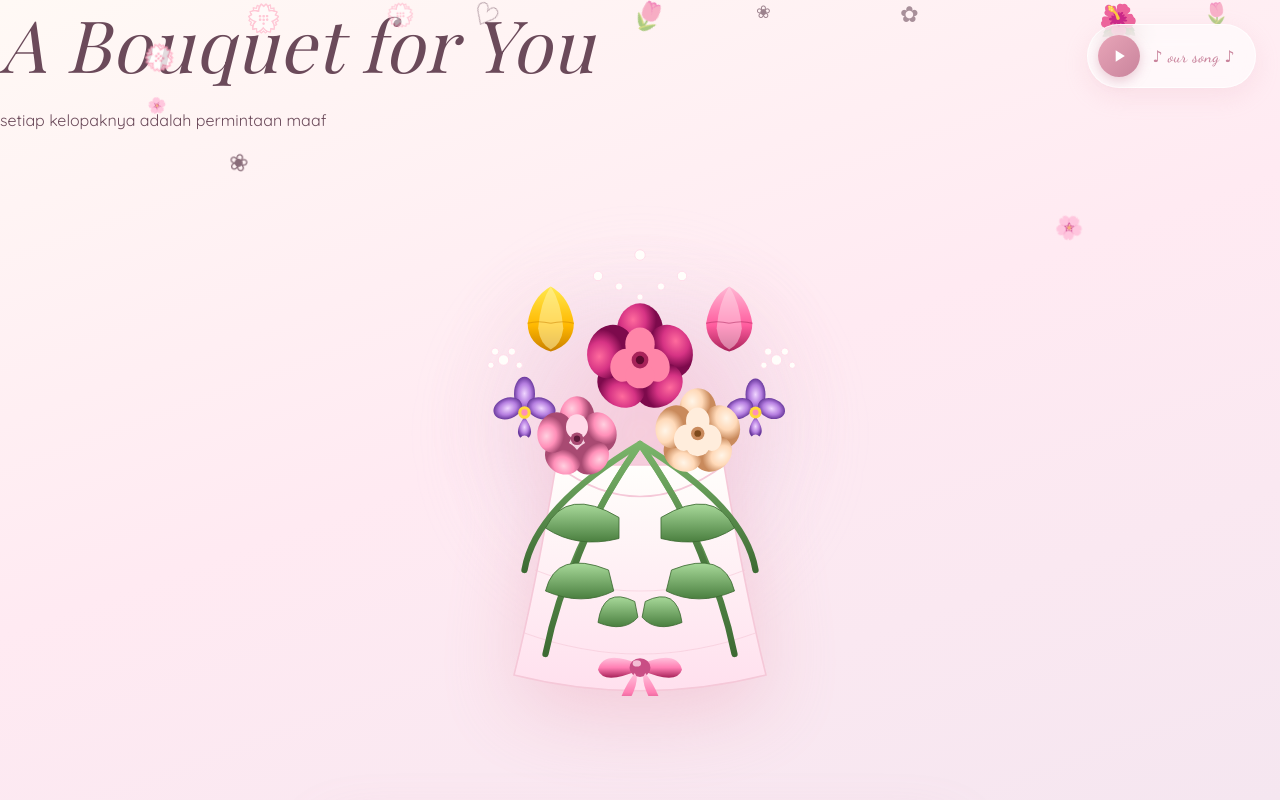
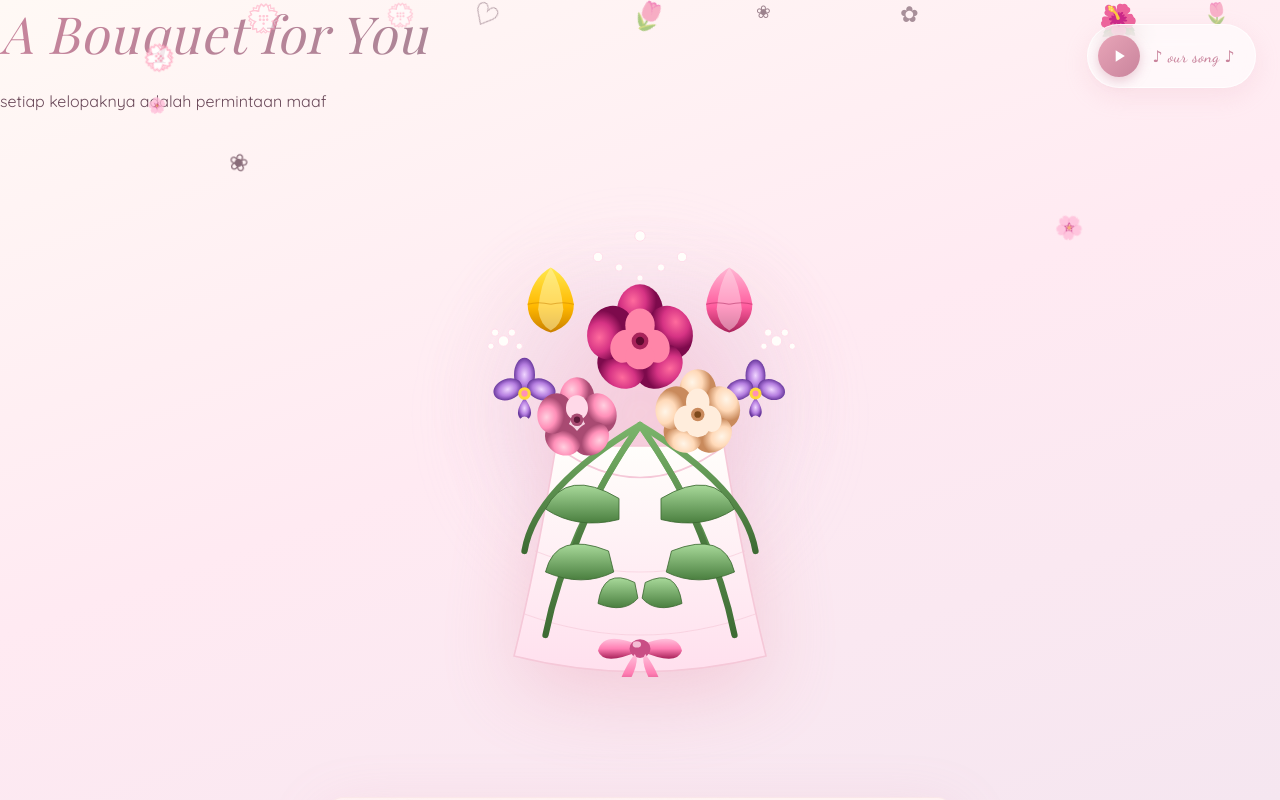
Before and after one commit to halsjudd-ship-it/imsorry, a plain HTML site: page index.html in a window 1280 px wide. Shown: the top 800 px of the page. Drawn offline with nearby package versions, Linux system fonts and the light colour scheme; a web font is replaced by a local one.

Commit message:
upg style css

```diff
--- a/style.css
+++ b/style.css
@@ -175,28 +175,20 @@ body {
 }
 
 /* Staggered word animation */
-.title .word:nth-child(1) .letter { animation-delay: 0.1s; }
-.title .word:nth-child(1) .letter:nth-child(1) { animation-delay: 0.10s; }
-.title .word:nth-child(1) .letter:nth-child(2) { animation-delay: 0.15s; }
-
-.title .word:nth-child(2) .letter:nth-child(1) { animation-delay: 0.25s; }
-.title .word:nth-child(2) .letter:nth-child(2) { animation-delay: 0.30s; }
-.title .word:nth-child(2) .letter:nth-child(3) { animation-delay: 0.35s; }
-.title .word:nth-child(2) .letter:nth-child(4) { animation-delay: 0.40s; }
-.title .word:nth-child(2) .letter:nth-child(5) { animation-delay: 0.45s; }
-.title .word:nth-child(2) .letter:nth-child(6) { animation-delay: 0.50s; }
-.title .word:nth-child(2) .letter:nth-child(7) { animation-delay: 0.55s; }
-
-.title .word:nth-child(3) .letter:nth-child(1) { animation-delay: 0.65s; }
-.title .word:nth-child(3) .letter:nth-child(2) { animation-delay: 0.70s; }
-
-.title .word:nth-child(4) .letter:nth-child(1) { animation-delay: 0.80s; }
-.title .word:nth-child(4) .letter:nth-child(2) { animation-delay: 0.85s; }
-.title .word:nth-child(4) .letter:nth-child(3) { animation-delay: 0.90s; }
-.title .word:nth-child(4) .letter:nth-child(4) { animation-delay: 0.95s; }
-.title .word:nth-child(4) .letter:nth-child(5) { animation-delay: 1.00s; }
-.title .word:nth-child(4) .letter:nth-child(6) { animation-delay: 1.05s; }
-.title .word:nth-child(4) .letter:nth-child(7) { animation-delay: 1.10s; }
+.title {
+    font-family: 'Playfair Display', serif;
+    font-size: clamp(1.8rem, 5vw, 3.2rem);
+    font-weight: 400;
+    font-style: italic;
+    color: var(--text-dark);
+    line-height: 1.3;
+    margin-bottom: 24px;
+    letter-spacing: 1px;
+    background: linear-gradient(135deg, #c9849c, #a08594, #e8a5b8);
+    -webkit-background-clip: text;
+    -webkit-text-fill-color: transparent;
+    background-clip: text;
+}
 
 .fade-in {
     opacity: 0;
```
